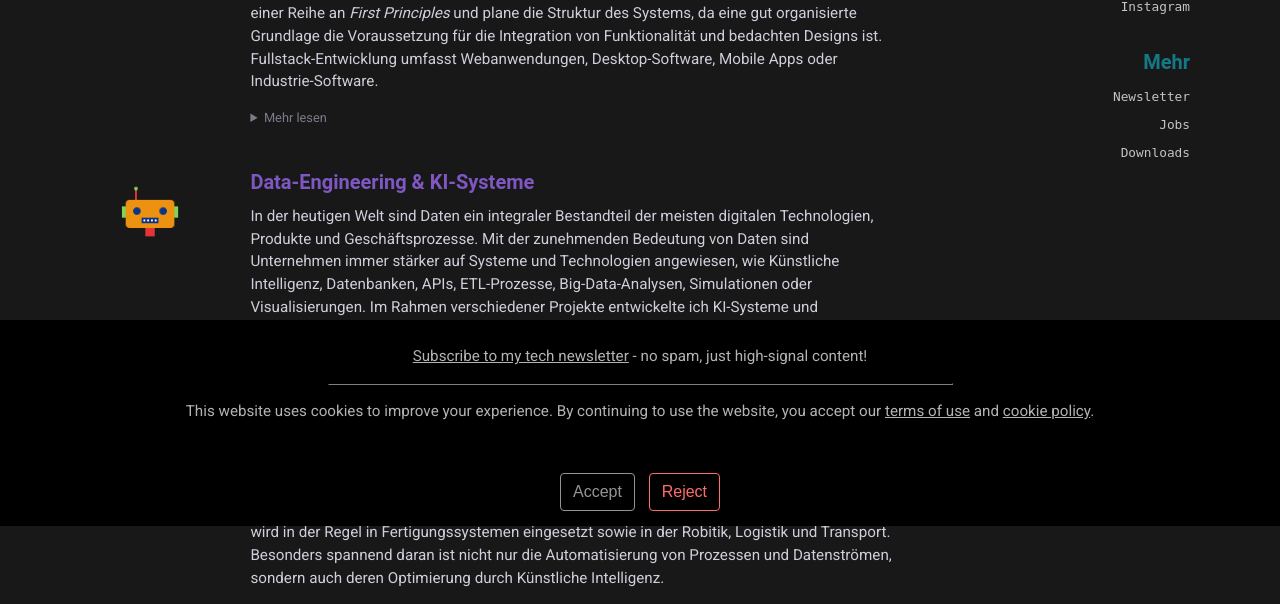
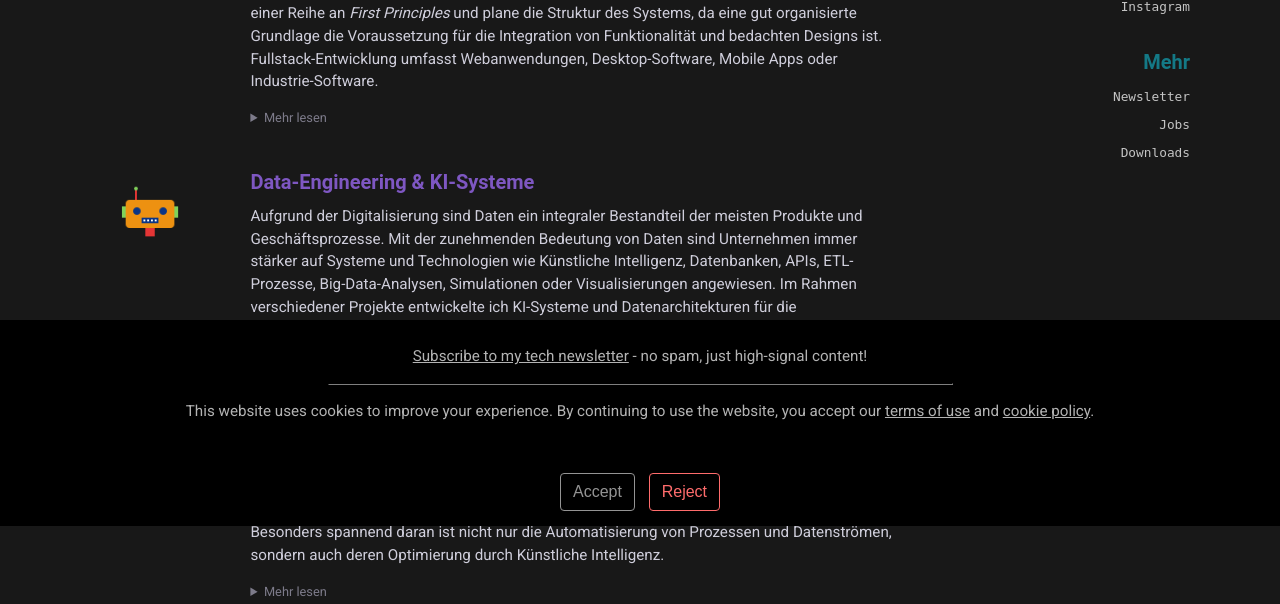
Before and after one commit to ChristopherYoon89/Website-Test-Server, a Django app: page /de/ in a window 1280 px wide. Shown: the part 274-878 px from the top of the page. Run offline with Django 4.2, Linux system fonts and the light colour scheme; data that the repository does not hold is empty; parts of the project's set-up code (start-up, migrations or seed data) failed here and were passed over; some libraries are stand-ins or nearby versions; some web fonts are replaced.

Commit message:
Update startpage text KI Systeme

```diff
--- a/blog_ger/templates/blog_ger/home_ger.html
+++ b/blog_ger/templates/blog_ger/home_ger.html
@@ -43,11 +43,11 @@
       <div class="media-body">
         <h2 class="mt-0 mb-1" style="font-size:15pt;">Data-Engineering & KI-Systeme </h2>
         <p class="mt-1">
-        In der heutigen Welt sind Daten ein integraler Bestandteil der meisten digitalen
-        Technologien, Produkte und Geschäftsprozesse. Mit der zunehmenden Bedeutung von
-        Daten sind Unternehmen immer stärker auf Systeme und Technologien angewiesen, wie
+        Aufgrund der Digitalisierung sind Daten ein integraler Bestandteil der meisten
+        Produkte und Geschäftsprozesse. Mit der zunehmenden Bedeutung von
+        Daten sind Unternehmen immer stärker auf Systeme und Technologien wie
         Künstliche Intelligenz, Datenbanken, APIs, ETL-Prozesse, Big-Data-Analysen,
-        Simulationen oder Visualisierungen. Im Rahmen verschiedener Projekte entwickelte ich
+        Simulationen oder Visualisierungen angewiesen. Im Rahmen verschiedener Projekte entwickelte ich
         KI-Systeme und Datenarchitekturen für die Finanzbranche, Immobilien- und Bauwirtschaft,
         Marketingagenturen oder Medienunternehmen.
         </p>
```
